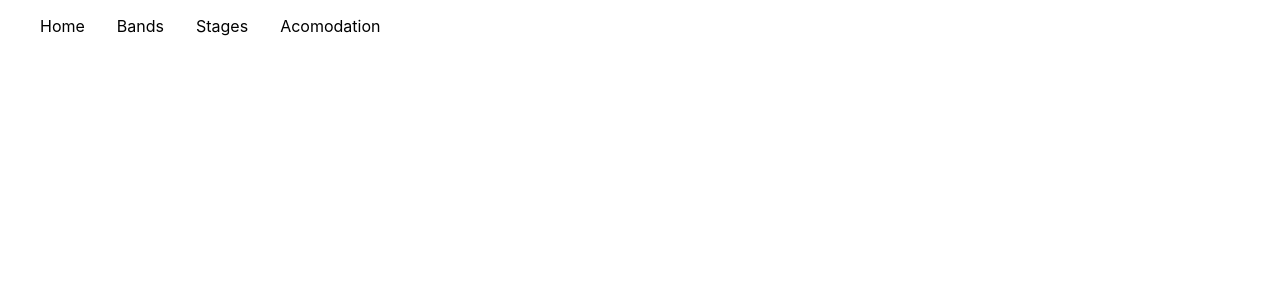
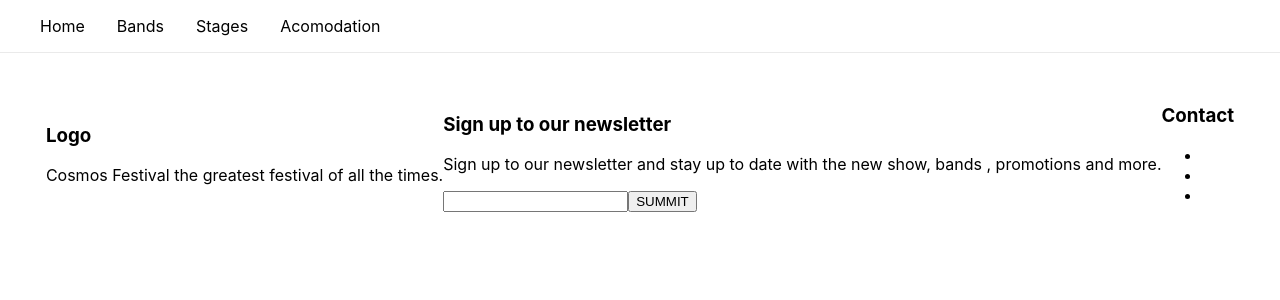
Before and after one commit to sesejose/cosmo_festival, a Next.js app: page / in a window 1280 px wide. Shown: the top 300 px of the page. Built offline with nearby package versions, Linux system fonts and the light colour scheme.

Commit message:
adding a footer component to the layout

```diff
--- /dev/null
+++ b/components/Footer.js
@@ -0,0 +1,30 @@
+import styles from '../styles/Home.module.css'
+
+function Footer() {
+  return (
+    <footer className={styles.footer}>
+            <div>
+                <h3>Logo</h3>
+                <p>Cosmos Festival the greatest festival of all the times.</p>
+            </div>
+            <div>
+                <h3>Sign up to our newsletter</h3>
+                <p>Sign up to our newsletter and stay up to date with the new show, bands , promotions and more.</p>
+                <form>
+                    <input/>
+                    <button>SUMMIT</button>
+                </form>
+            </div>
+            <div>
+            <h3>Contact</h3>
+            <ul>
+                <li></li>
+                <li></li>
+                <li></li>
+            </ul>
+            </div>
+        </footer>
+  )
+}
+
+export default Footer
--- a/components/Layout.js
+++ b/components/Layout.js
@@ -1,4 +1,5 @@
 import { Children } from "react"
+import Footer from "./Footer"
 import Nav from "./Nav"
 export default function Layout({children}) {
   return (
@@ -7,6 +8,7 @@ export default function Layout({children}) {
     <Nav/>
    </header>
    {children}
+   <Footer/>
    </>
   )
 }
```
